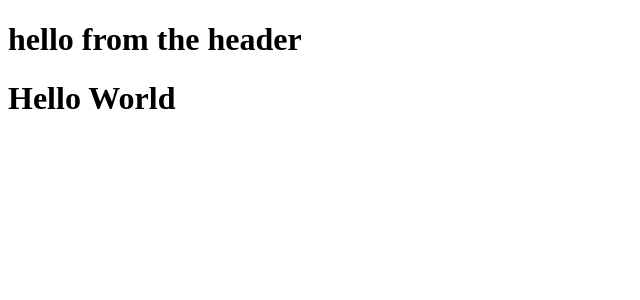
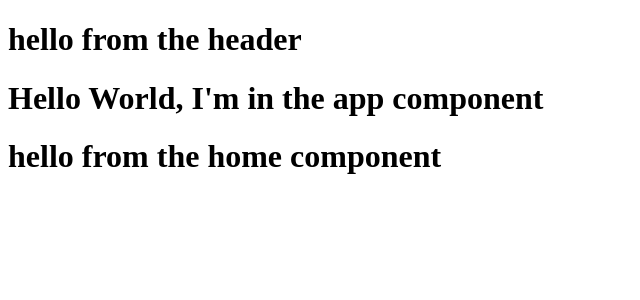
Before and after one commit to pete-hamrick/guestbook, a React app: page / in a window 1280 px wide. Shown: the top 300 px of the page, without its empty margins (0-640 px from the left). Built offline with nearby package versions, Linux system fonts and the light colour scheme.

Commit message:
added home view that will eventually hold the form and guest entries, call it inside app.jsx

```diff
--- a/src/App.jsx
+++ b/src/App.jsx
@@ -1,9 +1,11 @@
+import Home from './views/Home/Home';
 import Layout from './views/Layout/Layout';
 
 export default function App() {
   return (
     <Layout>
-      <h1>Hello World</h1>
+      <h1>Hello World, I'm in the app component</h1>
+      <Home />
     </Layout>
   );
 }
--- /dev/null
+++ b/src/views/Home/Home.jsx
@@ -0,0 +1,11 @@
+import React from 'react';
+
+function Home() {
+  return (
+    <div>
+      <h1>hello from the home component</h1>
+    </div>
+  );
+}
+
+export default Home;
```
